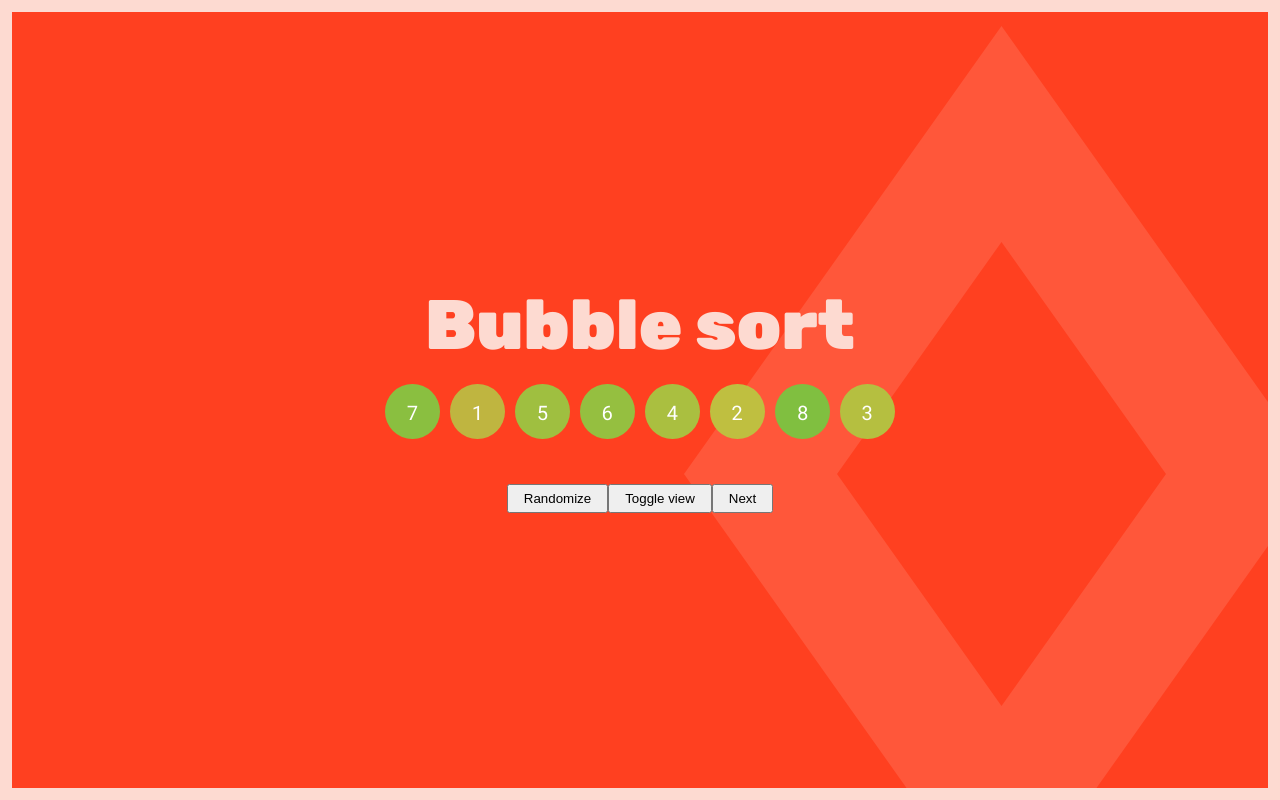
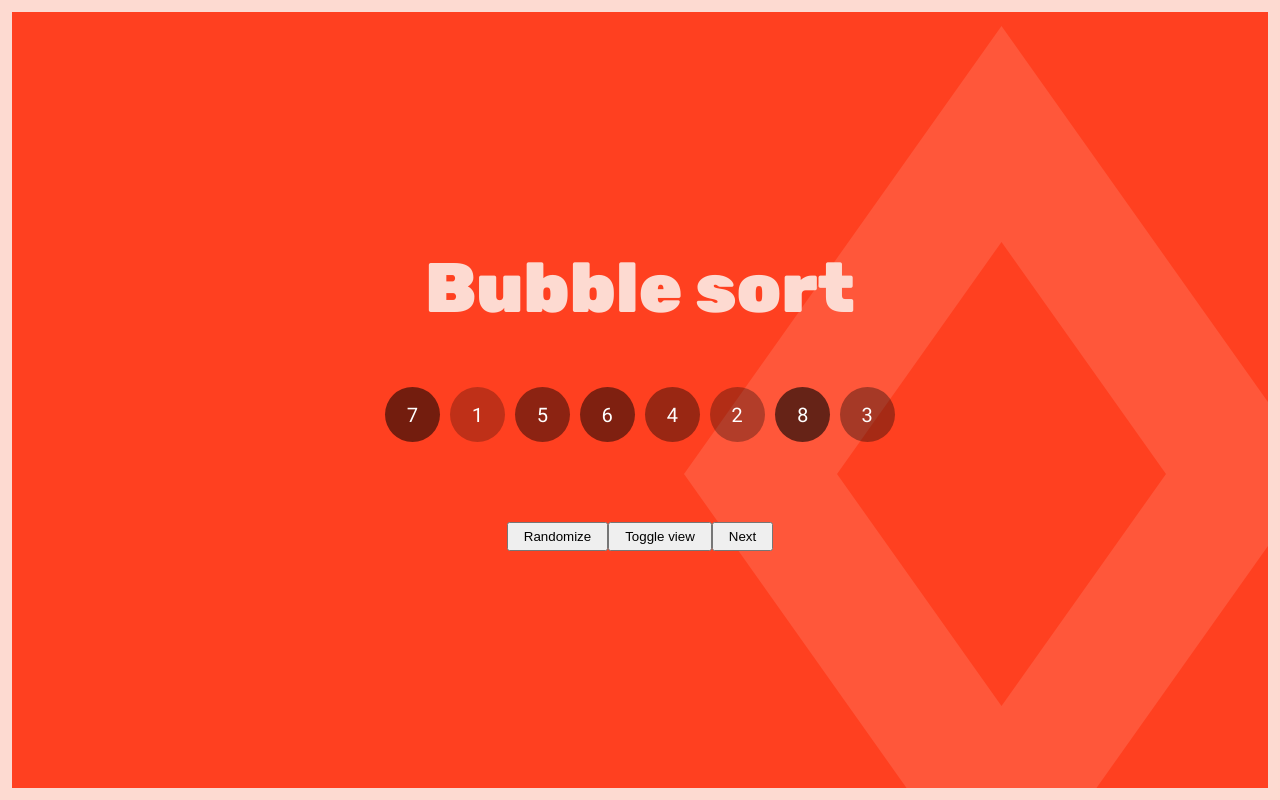
Before and after one commit to chardos/algorithm-viz, a React app: page /bubblesort in a window 1280 px wide. Built offline with nearby package versions, Linux system fonts and the light colour scheme.

Commit message:
Bubble colors updated

```diff
--- a/src/components/BubbleSort/BubbleSort.js
+++ b/src/components/BubbleSort/BubbleSort.js
@@ -58,7 +58,7 @@ export default class BubbleSortWrap extends SortWrapper {
         }
         return (
             <div className="bubble-sort">
-                <h1>Bubble sort</h1>
+                <h1 className="bubble-sort-heading">Bubble sort</h1>
                 <div className="bubble-sort__wrap" style={style}>
                     {this.state.array.map((number, i) => {
                         const classes = classNames(
--- a/src/components/BubbleSort/BubbleSort.scss
+++ b/src/components/BubbleSort/BubbleSort.scss
@@ -1,7 +1,10 @@
 .bubble-sort{
+}
+.bubble-sort-heading{
+    margin-bottom: 60px;
 }
 .bubble-sort__wrap{
     margin: 0 auto;
-    height: 50px;
-    margin-bottom: 50px;
+    height: 55px;
+    margin-bottom: 80px;
 }
--- a/src/components/Common/SingleNode/SingleNode.js
+++ b/src/components/Common/SingleNode/SingleNode.js
@@ -4,7 +4,7 @@ import './SingleNode.scss';
 export default function SingleNode(props) {
     const style = {
         transform: `translateX(${props.position}px)`,
-        backgroundColor: `hsl(${props.value * 5 + 50}, 50%, 50%)`
+        backgroundColor: `rgba(0,0,0, ${props.value/20 + .2})`
     }
 
     return (
--- a/src/components/Common/SingleNode/SingleNode.scss
+++ b/src/components/Common/SingleNode/SingleNode.scss
@@ -1,4 +1,5 @@
 @import '../mixins.scss';
+@import '../../../variables.scss';
 
 .node{
     cursor: pointer;
@@ -36,7 +37,7 @@
         // width: 6px;
         // height: 6px;
         // background-color: black;
-        @include triangle(15px, down, #aaa);
+        @include triangle(15px, down, $creamy-red);
     }
 
     &.secondary-selected {
```
